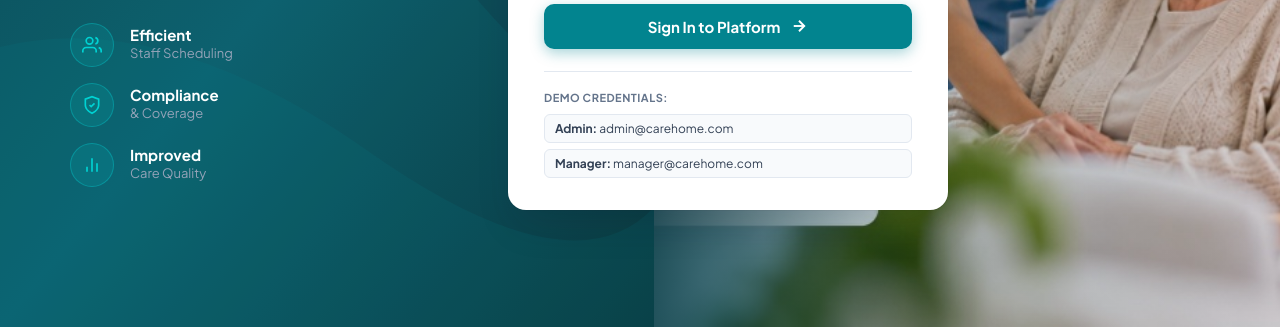
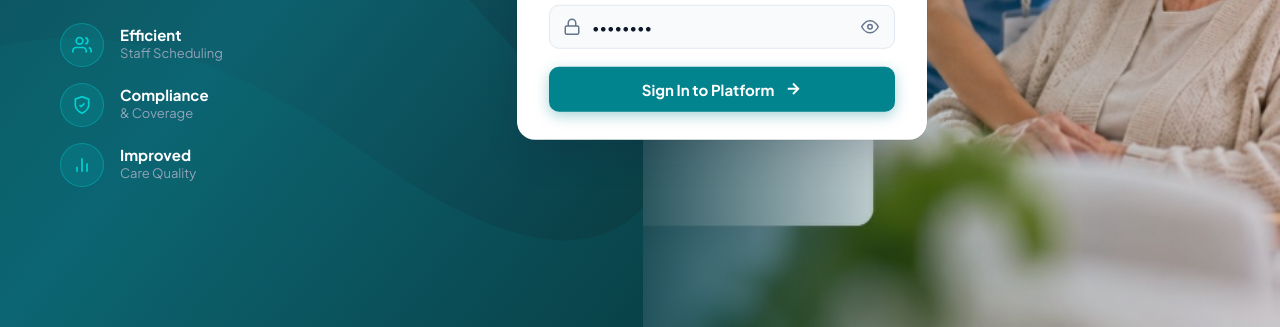
Before and after one commit to FreddyThomas98/care-home-platform, a website: page public/index.html in a window 1280 px wide. Shown: the part 473-800 px from the top of the page. Drawn offline with nearby package versions, Linux system fonts and the light colour scheme.

Commit message:
UI refinement: remove demo credentials, remove cycle scheduler card, fit contract and shortage tables horizontally with no scroll, slim 4px scrollbars, lock login to 100vh

```diff
--- a/public/css/style.css
+++ b/public/css/style.css
@@ -81,7 +81,8 @@ body {
   background-color: var(--bg-app);
   color: var(--text-body);
   line-height: 1.5;
-  min-height: 100vh;
+  height: 100vh;
+  overflow: hidden;
   -webkit-font-smoothing: antialiased;
   -moz-osx-font-smoothing: grayscale;
 }
@@ -92,10 +93,11 @@ body {
 
 .login-split-container {
   display: flex;
-  min-height: 100vh;
+  height: 100vh;
+  max-height: 100vh;
   position: relative;
   background: var(--teal-deep);
-  overflow-x: hidden;
+  overflow: hidden;
 }
 
 /* LEFT HERO PANEL */
@@ -105,9 +107,10 @@ body {
   display: flex;
   align-items: center;
   justify-content: flex-start;
-  padding: 60px 40px 60px 70px;
+  padding: 40px 30px 40px 60px;
   z-index: 1;
   color: #ffffff;
+  overflow: hidden;
 }
 
 .hero-wave-bg {
@@ -267,12 +270,12 @@ body {
   top: 50%;
   left: 50%;
   transform: translate(-30%, -50%);
-  width: 440px;
+  width: 410px;
   max-width: 90vw;
   background: var(--bg-card);
   border-radius: var(--radius-xl);
   box-shadow: var(--shadow-xl), 0 0 0 1px rgba(0,0,0,0.04);
-  padding: 38px 36px 32px 36px;
+  padding: 30px 32px 28px 32px;
   z-index: 10;
 }
 
@@ -814,11 +817,11 @@ body {
   flex-wrap: wrap;
 }
 
-/* KPI SUMMARY METRICS ROW (Matching Image 3: 4 Metrics + Cycle Scheduler Card) */
+/* KPI SUMMARY METRICS ROW (4 Clean Metric Cards) */
 .kpi-metrics-grid {
   display: grid;
-  grid-template-columns: repeat(auto-fit, minmax(170px, 1fr)) minmax(280px, 1.4fr);
-  gap: 14px;
+  grid-template-columns: repeat(4, 1fr);
+  gap: 16px;
   padding: 16px 20px;
   border-bottom: 1px solid var(--border-subtle);
   background: #ffffff;
@@ -1227,27 +1230,48 @@ body {
   -webkit-overflow-scrolling: touch;
 }
 
+/* ULTRA SLIM MODERN SCROLLBARS */
+*::-webkit-scrollbar,
+body::-webkit-scrollbar,
+.main-canvas::-webkit-scrollbar,
+.app-sidebar::-webkit-scrollbar,
 .table-responsive::-webkit-scrollbar,
 .matrix-scroll-container::-webkit-scrollbar {
-  height: 8px;
-  width: 8px;
-}
-
+  width: 4px;
+  height: 4px;
+}
+
+*::-webkit-scrollbar-track,
+body::-webkit-scrollbar-track,
+.main-canvas::-webkit-scrollbar-track,
+.app-sidebar::-webkit-scrollbar-track,
 .table-responsive::-webkit-scrollbar-track,
 .matrix-scroll-container::-webkit-scrollbar-track {
-  background: #f1f5f9;
-  border-radius: 4px;
-}
-
+  background: transparent;
+}
+
+*::-webkit-scrollbar-thumb,
+body::-webkit-scrollbar-thumb,
+.main-canvas::-webkit-scrollbar-thumb,
+.app-sidebar::-webkit-scrollbar-thumb,
 .table-responsive::-webkit-scrollbar-thumb,
 .matrix-scroll-container::-webkit-scrollbar-thumb {
-  background: #94a3b8;
-  border-radius: 4px;
-}
-
+  background: rgba(148, 163, 184, 0.4);
+  border-radius: 10px;
+}
+
+*::-webkit-scrollbar-thumb:hover,
+body::-webkit-scrollbar-thumb:hover,
+.main-canvas::-webkit-scrollbar-thumb:hover,
+.app-sidebar::-webkit-scrollbar-thumb:hover,
 .table-responsive::-webkit-scrollbar-thumb:hover,
 .matrix-scroll-container::-webkit-scrollbar-thumb:hover {
   background: var(--teal-primary);
+}
+
+* {
+  scrollbar-width: thin;
+  scrollbar-color: rgba(148, 163, 184, 0.4) transparent;
 }
 
 /* SHORTAGE MANAGEMENT FREEZE TOP ROW & COLUMNS */
--- a/public/index.html
+++ b/public/index.html
@@ -10,7 +10,7 @@
   <link rel="preconnect" href="https://fonts.gstatic.com" crossorigin>
   <link href="https://fonts.googleapis.com/css2?family=Plus+Jakarta+Sans:wght@400;500;600;700;800&display=swap" rel="stylesheet">
 
-  <link rel="stylesheet" href="css/style.css?v=12">
+  <link rel="stylesheet" href="css/style.css?v=13">
   <!-- SheetJS & ExcelJS for Excel download with executive styling -->
   <script src="https://cdn.jsdelivr.net/npm/xlsx@0.18.5/dist/xlsx.full.min.js"></script>
   <script src="https://cdn.jsdelivr.net/npm/exceljs@4.4.0/dist/exceljs.min.js"></script>
@@ -151,19 +151,6 @@
           <svg width="18" height="18" viewBox="0 0 24 24" fill="none" stroke="currentColor" stroke-width="2.5"><line x1="5" y1="12" x2="19" y2="12"/><polyline points="12 5 19 12 12 19"/></svg>
         </button>
       </form>
-
-      <!-- Quick Credentials Pill for convenience -->
-      <div class="login-quick-creds">
-        <div class="quick-creds-title">Demo Credentials:</div>
-        <div class="creds-buttons-row">
-          <button type="button" class="btn-cred-chip" onclick="fillLoginCreds('admin@carehome.com', 'admin123')">
-            <strong>Admin:</strong> admin@carehome.com
-          </button>
-          <button type="button" class="btn-cred-chip" onclick="fillLoginCreds('manager@carehome.com', 'manager123')">
-            <strong>Manager:</strong> manager@carehome.com
-          </button>
-        </div>
-      </div>
     </div>
   </div>
 
```
Also changed, not shown: public/js/app.js.
